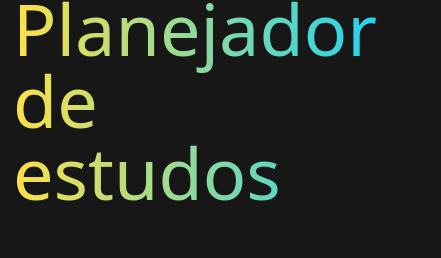
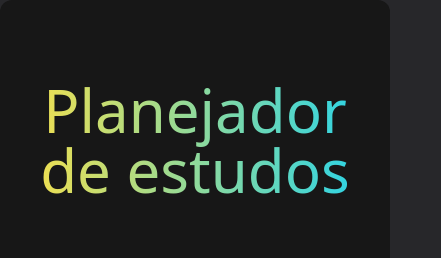
Before and after one commit to LivioAlvarenga/studyPlanner, a React (Vite) app: page / in a window 390 px wide. Shown: the top 258 px of the page, 441 px wide, since content can reach past the window. Built offline with nearby package versions, Linux system fonts and the light colour scheme.

Commit message:
add mobile first e responsividade

```diff
--- a/index.html
+++ b/index.html
@@ -8,9 +8,9 @@
     <title>Study Planner | Portfolio Livio Alvarenga</title>
   </head>
   <body
-    class="flex h-screen w-full items-center justify-center scroll-smooth bg-zinc-800 text-base font-normal text-white"
+    class="flex w-screen items-center justify-center scroll-smooth bg-zinc-800 text-base font-normal text-white lg:h-screen"
   >
-    <div id="root"></div>
+    <div id="root" class="w-full lg:h-auto lg:w-auto"></div>
     <script type="module" src="/src/main.tsx"></script>
   </body>
 </html>
--- a/src/pages/App.tsx
+++ b/src/pages/App.tsx
@@ -3,11 +3,11 @@ import Lista from "../components/Lista";
 
 export function App() {
   return (
-    <div className="flex flex-col items-center gap-8 rounded-xl bg-neutral-900 p-16 pb-32">
-      <h1 className="mb-12 bg-gradient-to-r from-yellow-300 to-cyan-400 bg-clip-text text-7xl text-transparent">
+    <div className="flex  w-full flex-col items-center gap-8 overflow-hidden rounded-xl bg-neutral-900 px-3 pt-20 pb-32 lg:p-16">
+      <h1 className="mb-12 bg-gradient-to-r from-yellow-300 to-cyan-400 bg-clip-text text-center text-6xl text-transparent lg:text-7xl ">
         Planejador de estudos
       </h1>
-      <div className="grid grid-cols-2 items-center justify-center gap-8">
+      <div className="grid grid-cols-1 items-center justify-center gap-8 lg:grid-cols-2">
         <Form />
         <Lista />
       </div>
```
